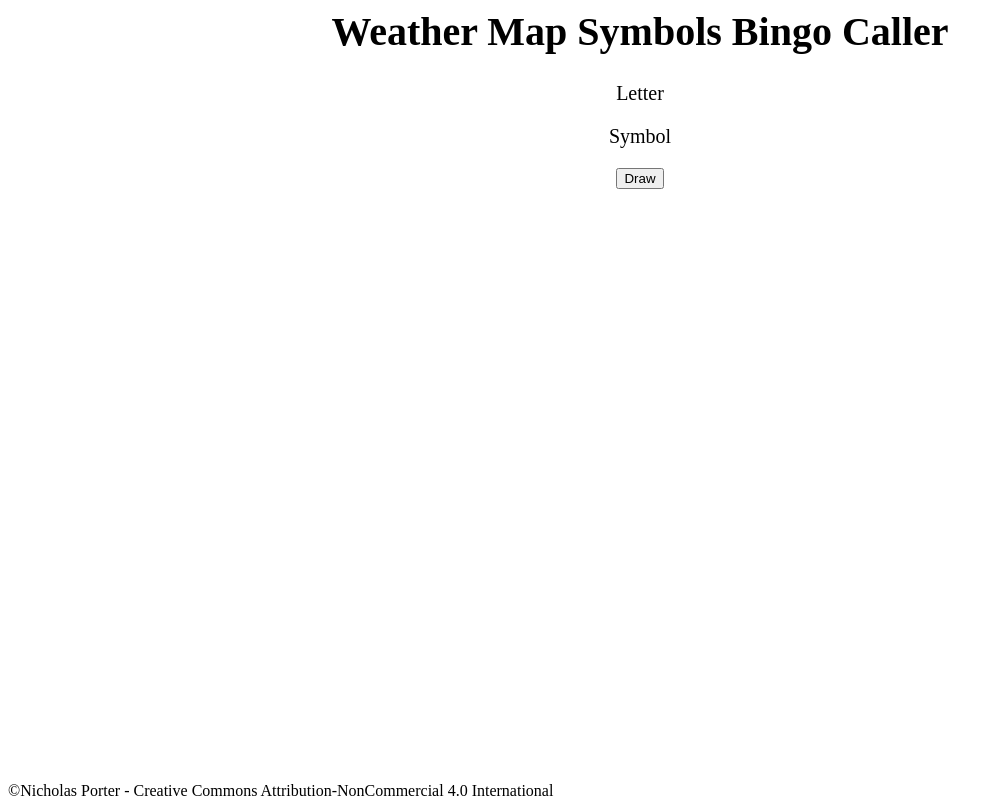
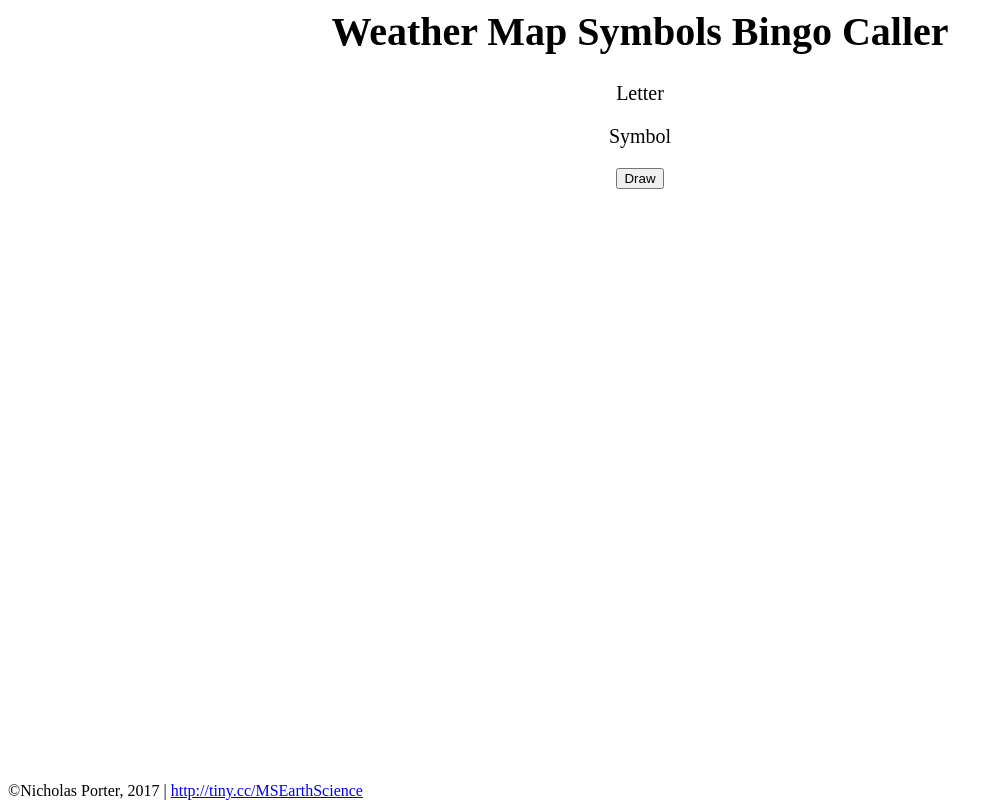
Before and after one commit to porternick/weather-map-symbols-bingo, a plain HTML site: page index.html in a window 1280 px wide. Shown: the whole page, without its empty margins (0-1003 px from the left). Drawn offline with Linux system fonts and the light colour scheme.

Commit message:
Update index.html

```diff
--- a/index.html
+++ b/index.html
@@ -72,7 +72,7 @@ function GetSymbol()
 <p id="letter" >Letter</p>
 <p id="symbol" >Symbol</p>
 <input type="button" id="btnSymbol" value="Draw" onclick="GetSymbol(), GetLetter();" />
-<div id="footer">&#169;Nicholas Porter - Creative Commons Attribution-NonCommercial 4.0 International</div>
+<div id="footer">&#169;Nicholas Porter, 2017 | <a href="http://tiny.cc/MSEarthScience">http://tiny.cc/MSEarthScience</a></div>
 </center>
 </body>
 </html>
```
